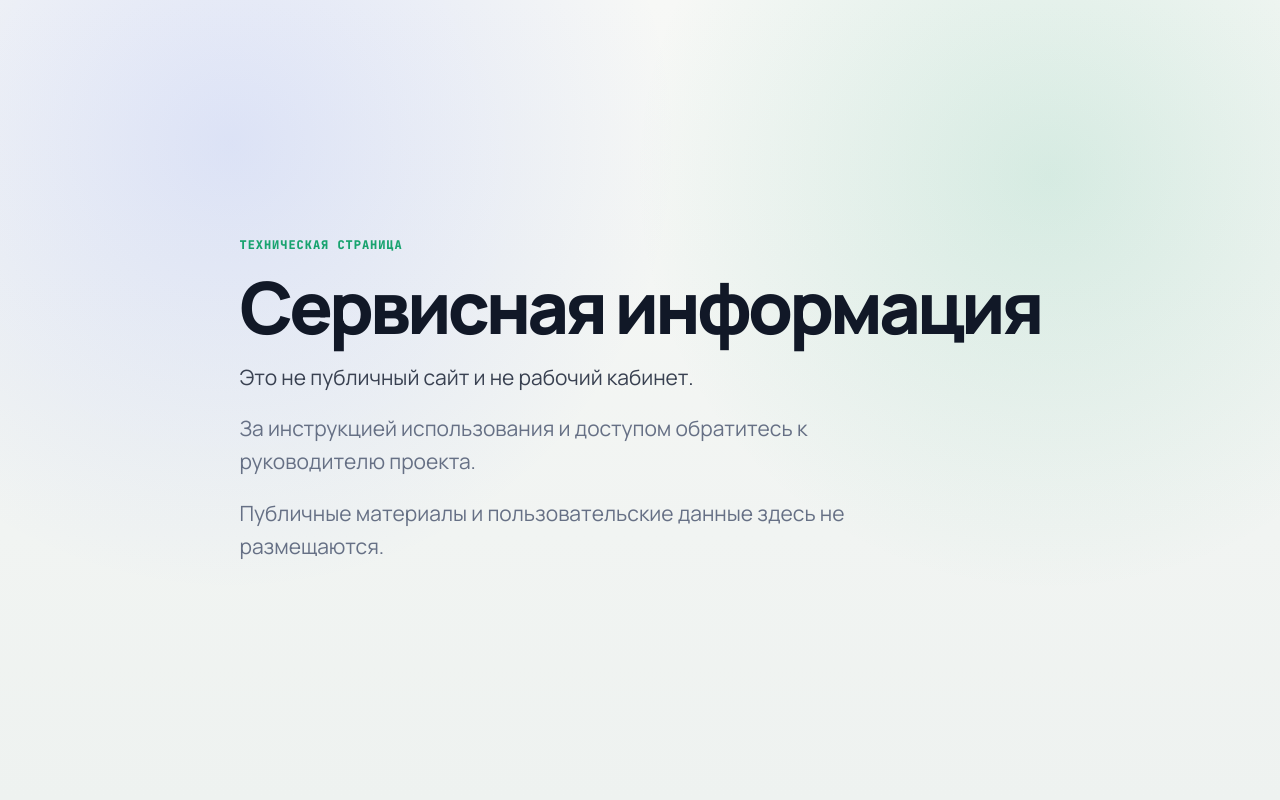
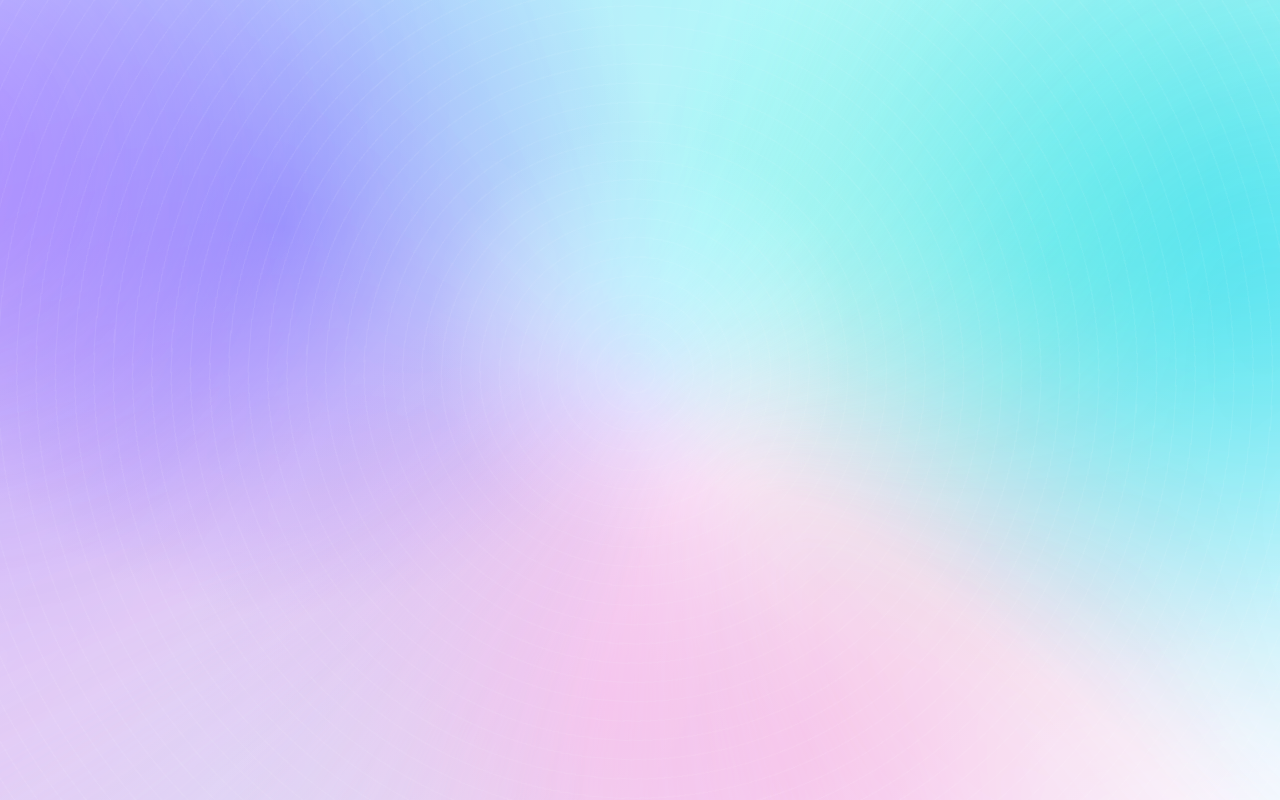
Before and after one commit to antonolnov/naimiq-landing, a React (Vite) app: page / in a window 1280 px wide. Built offline with nearby package versions, Linux system fonts and the light colour scheme.

Commit message:
Create technical access page

```diff
--- a/src/App.tsx
+++ b/src/App.tsx
@@ -1,20 +1,6 @@
 function App() {
   return (
-    <main className="tech-page">
-      <section className="tech-copy" aria-labelledby="page-title">
-        <p className="status">Техническая страница</p>
-        <h1 id="page-title">Сервисная информация</h1>
-        <p className="lead">
-          Это не публичный сайт и не рабочий кабинет.
-        </p>
-        <p className="lead secondary">
-          За инструкцией использования и доступом обратитесь к руководителю проекта.
-        </p>
-        <p className="lead secondary">
-          Публичные материалы и пользовательские данные здесь не размещаются.
-        </p>
-      </section>
-    </main>
+    <main className="depth-page" aria-label="Декоративный фон" />
   );
 }
 
--- a/src/styles.css
+++ b/src/styles.css
@@ -1,14 +1,7 @@
 :root {
-  color: #111827;
-  background: #eef2f0;
-  --font-sans: Manrope, Inter, ui-sans-serif, system-ui, -apple-system, BlinkMacSystemFont, "Segoe UI", sans-serif;
-  --font-mono: "JetBrains Mono", "SFMono-Regular", Consolas, "Liberation Mono", monospace;
-  --ink: #111827;
-  --muted: #667085;
-  --line: rgba(17, 24, 39, 0.1);
-  --blue: #3157ff;
-  --green: #18a36f;
-  font-family: var(--font-sans);
+  color: #f8fbff;
+  background: #070b18;
+  font-family: Manrope, Inter, ui-sans-serif, system-ui, -apple-system, BlinkMacSystemFont, "Segoe UI", sans-serif;
   font-synthesis: none;
   text-rendering: optimizeLegibility;
   -webkit-font-smoothing: antialiased;
@@ -22,10 +15,8 @@ body {
   margin: 0;
   min-width: 320px;
   min-height: 100vh;
-  background:
-    radial-gradient(circle at 18% 18%, rgba(49, 87, 255, 0.13), transparent 28rem),
-    radial-gradient(circle at 82% 22%, rgba(24, 163, 111, 0.14), transparent 26rem),
-    linear-gradient(180deg, #f7f8f6 0%, #eef2f0 100%);
+  overflow: hidden;
+  background: #070b18;
 }
 
 button,
@@ -35,59 +26,67 @@ textarea {
   font: inherit;
 }
 
-.tech-page {
-  display: grid;
+.depth-page {
+  position: relative;
   min-height: 100vh;
-  place-items: center;
-  padding: 24px;
+  isolation: isolate;
+  overflow: hidden;
+  background:
+    radial-gradient(circle at 50% 42%, rgba(255, 255, 255, 0.78) 0 7%, transparent 27%),
+    radial-gradient(circle at 22% 28%, rgba(111, 84, 255, 0.48), transparent 34%),
+    radial-gradient(circle at 82% 32%, rgba(44, 224, 190, 0.42), transparent 36%),
+    radial-gradient(circle at 48% 88%, rgba(255, 137, 226, 0.24), transparent 44%),
+    linear-gradient(135deg, #eef1ff 0%, #f8faf7 36%, #d9f4e9 67%, #ecf0ff 100%);
 }
 
-.status {
-  margin: 0 0 18px;
-  color: var(--green);
-  font-family: var(--font-mono);
-  font-size: 12px;
-  font-weight: 800;
-  letter-spacing: 0.08em;
-  text-transform: uppercase;
+.depth-page::before,
+.depth-page::after {
+  position: absolute;
+  inset: -28%;
+  z-index: -1;
+  content: '';
+  pointer-events: none;
 }
 
-.status::before {
-  content: '';
-  width: 8px;
-  height: 8px;
-  border-radius: 50%;
-  background: currentColor;
+.depth-page::before {
+  background:
+    radial-gradient(circle at 18% 35%, rgba(73, 68, 255, 0.58), transparent 23%),
+    radial-gradient(circle at 76% 38%, rgba(0, 197, 169, 0.54), transparent 24%),
+    radial-gradient(circle at 58% 72%, rgba(255, 95, 202, 0.32), transparent 28%),
+    conic-gradient(from 130deg at 50% 50%, rgba(255, 255, 255, 0.9), rgba(117, 92, 255, 0.34), rgba(53, 233, 194, 0.38), rgba(255, 255, 255, 0.86));
+  filter: blur(42px) saturate(1.35);
+  opacity: 0.82;
+  transform: translate3d(0, 0, 0) scale(1.08);
+  animation: shimmer 14s ease-in-out infinite alternate;
 }
 
-h1 {
-  margin: 0;
-  color: var(--ink);
-  font-size: clamp(40px, 7vw, 72px);
-  font-weight: 800;
-  letter-spacing: -0.055em;
-  line-height: 1;
+.depth-page::after {
+  background:
+    linear-gradient(115deg, rgba(255, 255, 255, 0.62), transparent 34%, rgba(255, 255, 255, 0.26) 48%, transparent 68%),
+    repeating-radial-gradient(circle at 50% 48%, rgba(255, 255, 255, 0.25) 0 1px, transparent 1px 18px);
+  mix-blend-mode: soft-light;
+  opacity: 0.72;
+  animation: drift 18s ease-in-out infinite alternate;
 }
 
-.lead {
-  max-width: 620px;
-  margin: 18px 0 0;
-  color: #394151;
-  font-size: clamp(18px, 2vw, 21px);
-  line-height: 1.58;
+@keyframes shimmer {
+  0% {
+    transform: translate3d(-3%, -2%, 0) rotate(-5deg) scale(1.08);
+    filter: blur(44px) saturate(1.25) hue-rotate(0deg);
+  }
+
+  100% {
+    transform: translate3d(3%, 2%, 0) rotate(7deg) scale(1.2);
+    filter: blur(54px) saturate(1.55) hue-rotate(28deg);
+  }
 }
 
-.secondary {
-  color: var(--muted);
-}
-
-@media (max-width: 640px) {
-  .tech-page {
-    align-items: center;
-    padding: 20px;
+@keyframes drift {
+  0% {
+    transform: translate3d(-4%, 2%, 0) rotate(0deg) scale(1.04);
   }
 
-  .status {
-    margin-bottom: 14px;
+  100% {
+    transform: translate3d(5%, -3%, 0) rotate(10deg) scale(1.12);
   }
 }
```
